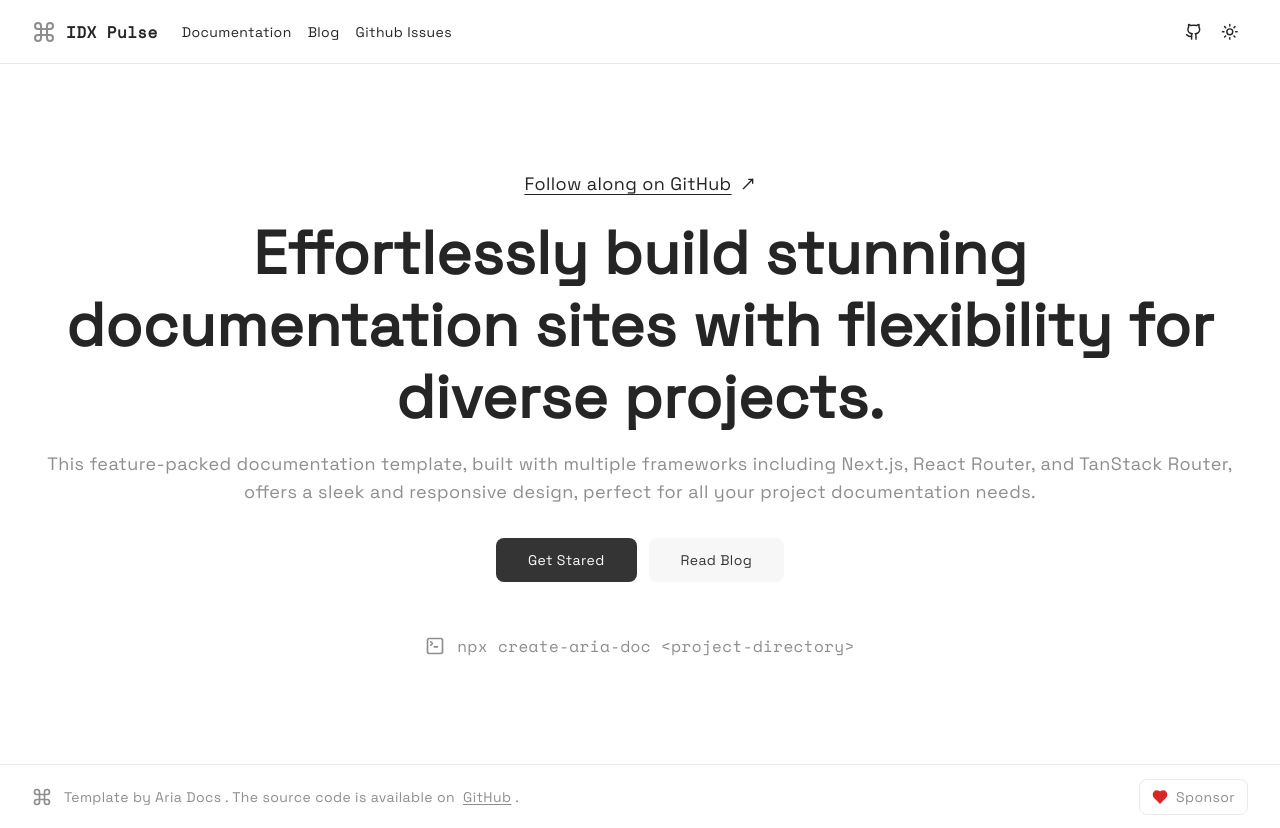
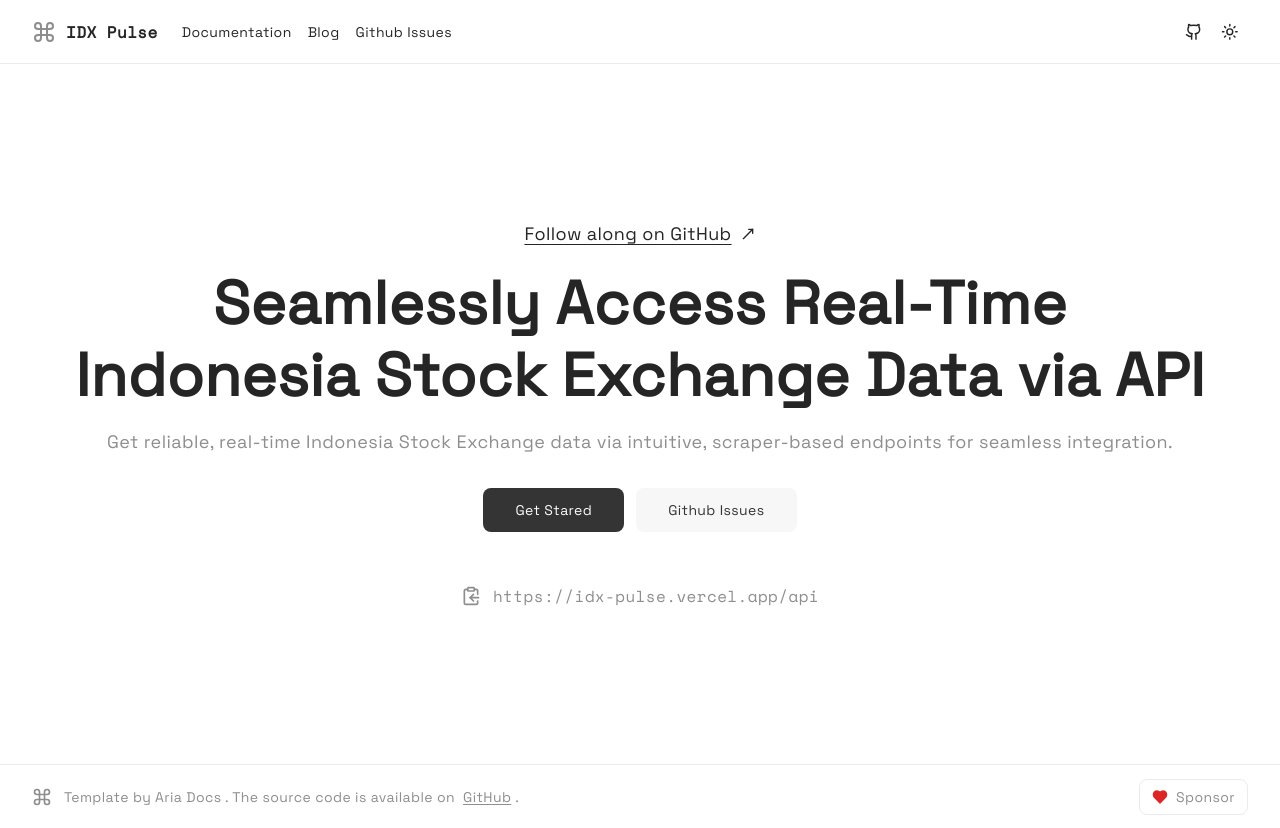
Before and after one commit to rdp77/idx-pulse, a Next.js app: page / in a window 1280 px wide. Built offline with nearby package versions, Linux system fonts and the light colour scheme; no server answers.

Commit message:
Update homepage content and links for IDX Pulse project
Revised the homepage to reflect the focus on real-time Indonesia Stock Exchange data. Updated GitHub links, content descriptions, and icons to align with the IDX Pulse project. Made minor formatting adjustments for improved code readability.

```diff
--- a/app/page.tsx
+++ b/app/page.tsx
@@ -1,50 +1,49 @@
-import { buttonVariants } from "@/components/ui/button";
-import { page_routes } from "@/lib/routes-config";
-import { MoveUpRightIcon, TerminalSquareIcon } from "lucide-react";
+import {buttonVariants} from "@/components/ui/button";
+import {page_routes} from "@/lib/routes-config";
+import {ClipboardCopyIcon, MoveUpRightIcon} from "lucide-react";
 import Link from "next/link";
 
 export default function Home() {
     return (
-    <div className="flex sm:min-h-[87.5vh] min-h-[82vh] flex-col sm:items-center justify-center text-center sm:py-8 py-14">
+        <div
+            className="flex sm:min-h-[87.5vh] min-h-[82vh] flex-col sm:items-center justify-center text-center sm:py-8 py-14">
             <Link
-        href="https://github.com/nisabmohd/Aria-Docs"
+                href="https://github.com/rdp77/idx-pulse"
                 target="_blank"
                 className="mb-5 sm:text-lg flex items-center gap-2 underline underline-offset-4 sm:-mt-12"
             >
                 Follow along on GitHub{" "}
-        <MoveUpRightIcon className="w-4 h-4 font-extrabold" />
+                <MoveUpRightIcon className="w-4 h-4 font-extrabold"/>
             </Link>
             <h1 className="text-[1.80rem] leading-8 sm:px-8 md:leading-[4.5rem] font-bold mb-4 sm:text-6xl text-left sm:text-center">
-        Effortlessly build stunning documentation sites with flexibility for
-        diverse projects.
+                Seamlessly Access Real-Time Indonesia Stock Exchange Data via API
             </h1>
             <p className="mb-8 md:text-lg text-base  max-w-[1200px] text-muted-foreground text-left sm:text-center">
-        This feature-packed documentation template, built with multiple
-        frameworks including Next.js, React Router, and TanStack Router, offers
-        a sleek and responsive design, perfect for all your project
-        documentation needs.
+                Get reliable, real-time Indonesia Stock Exchange data via intuitive, scraper-based endpoints for
+                seamless integration.
             </p>
             <div className="sm:flex sm:flex-row grid grid-cols-2 items-center sm;gap-5 gap-3 mb-8">
                 <Link
                     href={`/docs${page_routes[0].href}`}
-          className={buttonVariants({ className: "px-6", size: "lg" })}
+                    className={buttonVariants({className: "px-6", size: "lg"})}
                 >
                     Get Stared
                 </Link>
                 <Link
-          href="/blog"
+                    href="https://github.com/rdp77/idx-pulse/issues"
                     className={buttonVariants({
                         variant: "secondary",
                         className: "px-6",
                         size: "lg",
                     })}
                 >
-          Read Blog
+                    Github Issues
                 </Link>
             </div>
-      <span className="sm:flex hidden flex-row items-start sm:gap-2 gap-0.5 text-muted-foreground text-md mt-5 -mb-12 max-[800px]:mb-12 font-code sm:text-base text-sm font-medium">
-        <TerminalSquareIcon className="w-5 h-5 sm:mr-1 mt-0.5" />
-        {"npx create-aria-doc <project-directory>"}
+            <span
+                className="sm:flex hidden flex-row items-start sm:gap-2 gap-0.5 text-muted-foreground text-md mt-5 -mb-12 max-[800px]:mb-12 font-code sm:text-base text-sm font-medium">
+        <ClipboardCopyIcon className="w-5 h-5 sm:mr-1 mt-0.5"/>
+                {"https://idx-pulse.vercel.app/api"}
       </span>
         </div>
     );
```
Lines whose indentation alone changed are shown as unchanged.
